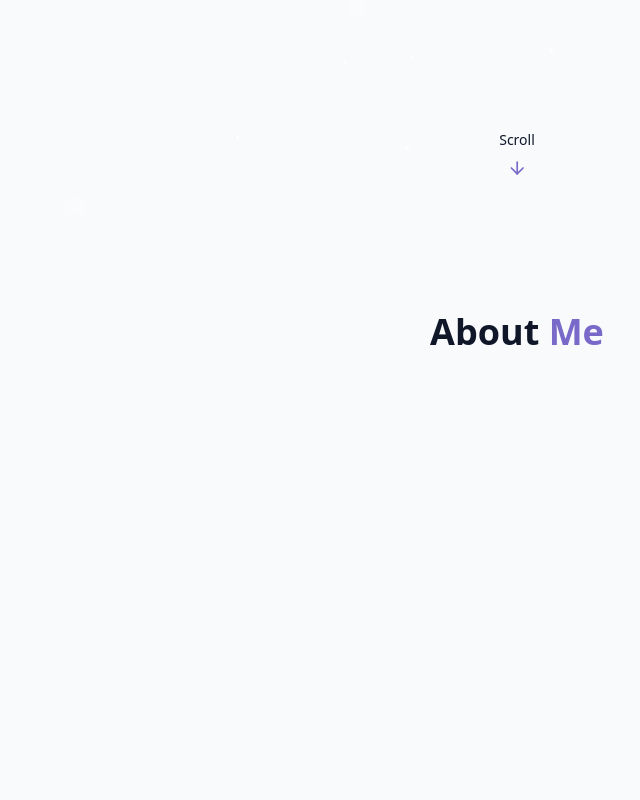
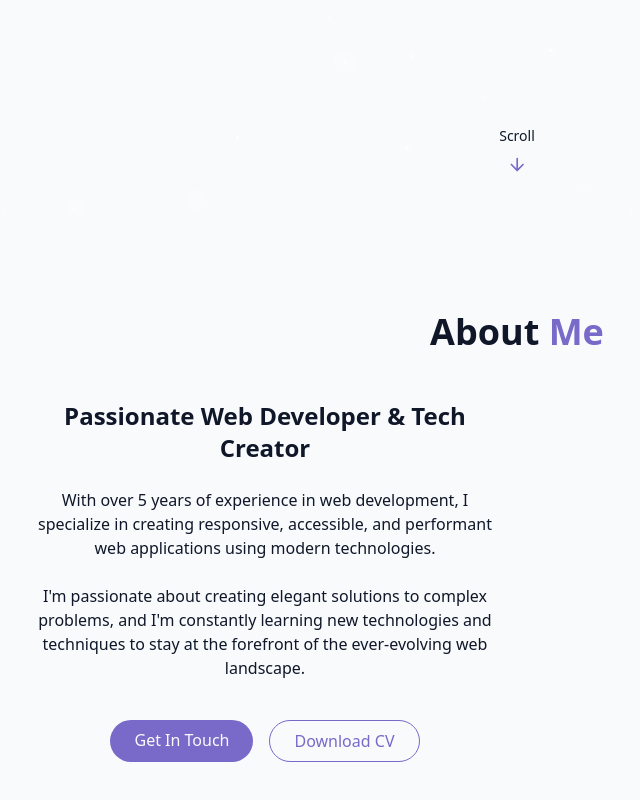
Before and after one commit to karou1182001/Portfolio, a React (Vite) app: page / in a window 1280 px wide. Shown: the part 584-1384 px from the top of the page, without its empty margins (123-763 px from the left). Before the commit the page ends 1080 px from the top, so only its background shows below. Built offline with nearby package versions, Linux system fonts and the light colour scheme.

Commit message:
about me and buttons

```diff
--- a/src/components/AboutSection.jsx
+++ b/src/components/AboutSection.jsx
@@ -1,10 +1,51 @@
 export const AboutSection = () => {
   return (
     <section id="about" className="py-24 px-4 relative">
+      {" "}
       <div className="container mx-auto max-w-5xl">
+        {/* Section Title */}
         <h2 className="text-3xl md:text-4xl font-bold mb-12 text-center">
           About <span className="text-primary">Me</span>
         </h2>
+
+        {/* Grid Layout */}
+        <div className="grid grid-cols-1 md:grid-cols-2 gap-12 items-center">
+
+          {/* Left Column */}
+          <div className="space-y-6">
+            <h3 className="text-2xl font-semibold">Passionate Web Developer & Tech Creator</h3>
+
+            <p className="text-muted-foreground">
+                With over 5 years of experience in web development, I specialize
+                in creating responsive, accessible, and performant web
+                applications using modern technologies.
+            </p>
+
+            <p className="text-muted-foreground">
+                I'm passionate about creating elegant solutions to complex
+                problems, and I'm constantly learning new technologies and
+                techniques to stay at the forefront of the ever-evolving
+                web landscape.
+            </p>
+
+            <div className="flex flex-col sm:flex-row gap-4 pt-4 justify-center">
+                <a href="#contact" className="cosmic-button">
+                    {" "}
+                    Get In Touch
+                </a>
+
+                <a href="" className="px-6 py-2 rounded-full border border-primary text-primary hover:bg-primary/10 transition-colors durarion-300">
+                    {" "}
+                    Download CV
+                </a>
+            </div>
+
+          </div>
+
+
+          {/* Right Column */}
+          <div></div>
+        </div>
       </div>
     </section>
   );
```
Also changed, not shown: 1 other file (tests, documents, lock files or other folders).
